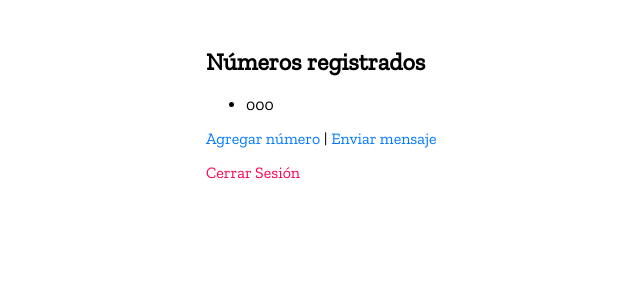
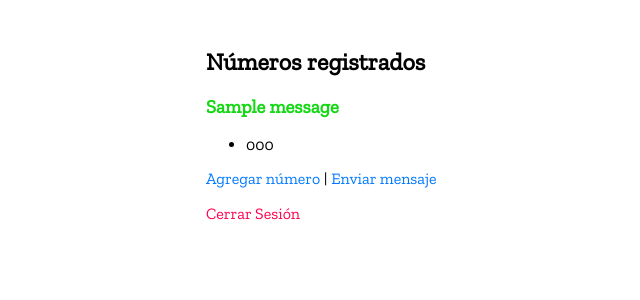
Before and after one commit to rafaelmv/smsuela, a Django app: page /numbers/ in a window 1280 px wide. Shown: the top 300 px of the page, without its empty margins (274-914 px from the left). Run offline with Django 3.2, Linux system fonts and the light colour scheme; a user stored in the database is signed in; tables that the repository leaves empty hold one stand-in row (values such as "Sample post"); one stand-in notice (Sample message) is shown.

Commit message:
Change new number message

```diff
--- a/home/templates/home/new_number.html
+++ b/home/templates/home/new_number.html
@@ -10,12 +10,6 @@
 
   <h2>Agregar número telefónico</h2>
 
-  {% if messages %}
-    {% for message in messages %}
-      <h3{% if message.tags %} class="{{ message.tags }}"{% endif %}>{{ message }}</h3>
-    {% endfor %}
-  {% endif %}
-
   <form method="POST" enctype="multipart/form-data">
     {% csrf_token %}
     {{ form.as_p }}
--- a/home/templates/home/number_list.html
+++ b/home/templates/home/number_list.html
@@ -8,6 +8,13 @@
 
 {% block content %}
   <h2>Números registrados</h2>
+
+
+  {% if messages %}
+    {% for message in messages %}
+      <h3{% if message.tags %} class="{{ message.tags }}"{% endif %}>{{ message }}</h3>
+    {% endfor %}
+  {% endif %}
 
   {% if object_list %}
 
```
